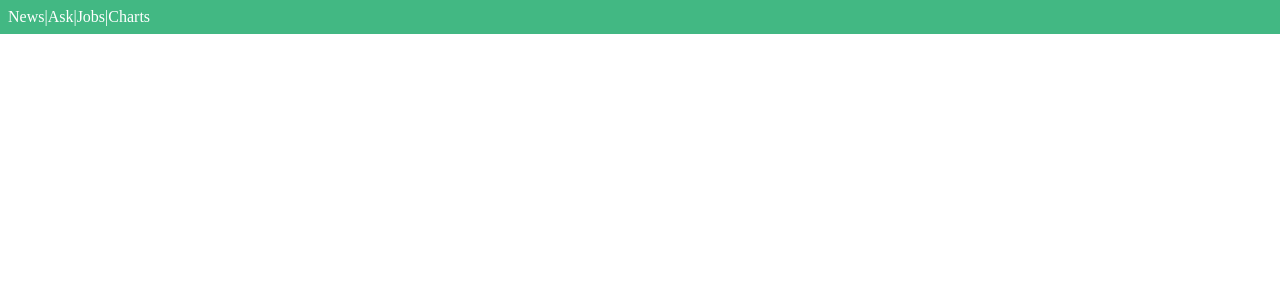
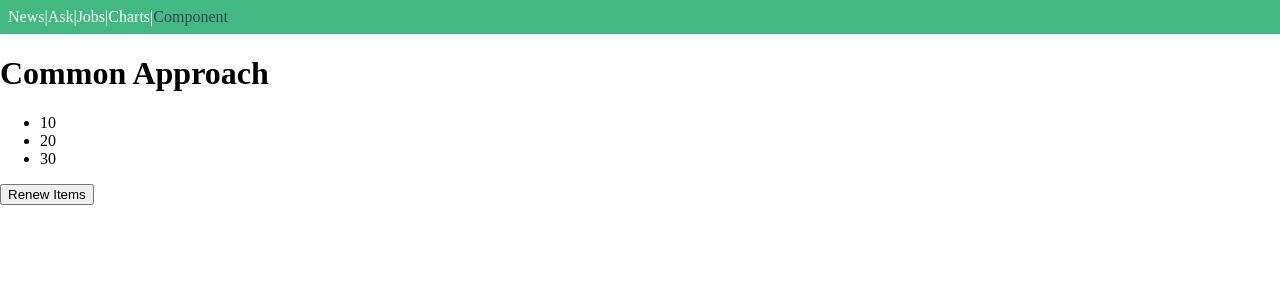
Before and after one commit to coolguyhong/vue-news, a Vue app: page /component in a window 1280 px wide. Shown: the top 300 px of the page. Built offline with nearby package versions, Linux system fonts and the light colour scheme.

Commit message:
common approach component

```diff
--- /dev/null
+++ b/src/components/AppContent.vue
@@ -0,0 +1,26 @@
+<template>
+  <div>
+    <ul>
+      <li v-for="item in items" v-bind:key="item">
+        {{ item }}
+      </li>
+    </ul>
+    <button @click="$emit('renew')">Renew Items</button>
+  </div>
+</template>
+
+<script>
+export default {
+  name: "AppContent",
+  props: {
+    items: {
+      type: Array,
+      required: true,
+    },
+  },
+}
+</script>
+
+<style scoped>
+
+</style>
--- /dev/null
+++ b/src/components/AppHeader.vue
@@ -0,0 +1,20 @@
+<template>
+  <div>
+    <header>
+      <h1>{{ title }}</h1>
+    </header>
+  </div>
+</template>
+
+<script>
+export default {
+  name: "AppHeader",
+  props: {
+    title: String,
+  }
+}
+</script>
+
+<style scoped>
+
+</style>
--- a/src/components/ToolBar.vue
+++ b/src/components/ToolBar.vue
@@ -3,7 +3,8 @@
     <router-link to="/news">News</router-link> |
     <router-link to="/ask">Ask</router-link> |
     <router-link to="/jobs">Jobs</router-link> |
-    <router-link to="/charts">Charts</router-link>
+    <router-link to="/charts">Charts</router-link> |
+    <router-link to="/component">Component</router-link>
   </div>
 </template>
 
--- a/src/routes/index.js
+++ b/src/routes/index.js
@@ -5,6 +5,7 @@ import JobsView from '@/views/JobsView'
 import ItemView from '@/views/ItemView'
 import UserView from '@/views/UserView'
 import ChartsView from '@/views/ChartsView'
+import ComponentView from '@/views/ComponentView'
 // import createListView from '@/views/CreateListView'
 
 const routes = [
@@ -72,6 +73,11 @@ const routes = [
     component: ChartsView
   },
   {
+    path: '/component',
+    name: 'component',
+    component: ComponentView
+  },
+  {
     path: '/item/:id',
     component: ItemView
   },
--- /dev/null
+++ b/src/views/ComponentView.vue
@@ -0,0 +1,34 @@
+<template>
+  <div>
+    <app-header :title="appTitle"></app-header>
+    <app-content :items="items" @renew="renewItems"></app-content>
+  </div>
+</template>
+
+<script>
+import AppHeader from '@/components/AppHeader'
+import AppContent from '@/components/AppContent'
+
+export default {
+  name: "ComponentView",
+  components: {
+    AppHeader,
+    AppContent
+  },
+  data() {
+    return {
+      appTitle: 'Common Approach',
+      items: [10, 20, 30],
+    }
+  },
+  methods: {
+    renewItems() {
+      this.items = [40, 50, 60]
+    }
+  }
+}
+</script>
+
+<style scoped>
+
+</style>
```
